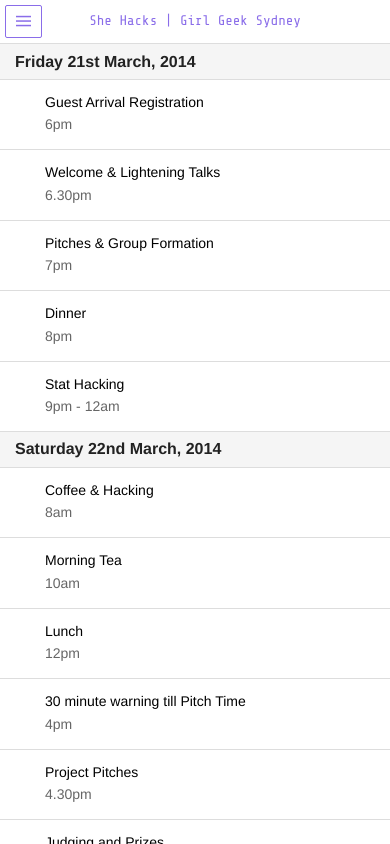
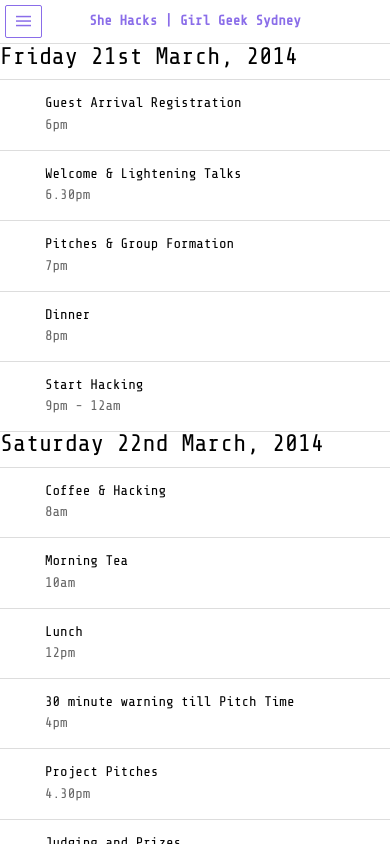
Before and after one commit to georgicodes/sheHacksApp, a plain HTML site: page www/index.html at #!/program in a window 390 px wide. Drawn offline with nearby package versions, Linux system fonts and the light colour scheme; some packages are replaced by stand-ins of ours; files whose address does not match are found by name.

Commit message:
menu and header bar styling changes

```diff
--- a/www/css/app.css
+++ b/www/css/app.css
@@ -19,8 +19,20 @@
 .bar .title {
     font-size: 14px;
     font-family: 'Share Tech Mono', sans-serif;
+    font-weight: bold;
 }
 
+/* TODO: GK Use less instead of this hacky css*/
+body {
+    font-family: 'Share Tech Mono', sans-serif;
+}
+
+h3 {
+    font-family: 'Share Tech Mono', sans-serif;
+
+}
+
+/*http://www.colourlovers.com/palette/411632/Candy_Almond_Rainbow*/
 .candy-pink {
     background-color: #F39DD4;
 }
@@ -36,3 +48,28 @@
 .candy-yellow {
     background-color: #F8F087;
 }
+.candy-grey {
+    background-color: #dddddd;
+}
+
+/*http://www.colourlovers.com/palette/7315/Pop_Is_Everything*/
+.fluro-pink {
+    background-color: #FF00AA;
+}
+.fluro-purple {
+    background-color: #AA00FF;
+}
+.fluro-blue {
+    background-color: #00AAFF;
+}
+.fluro-green {
+    background-color: #AAFF00;
+}
+.fluro-orange {
+    background-color: #FFAA00;
+}
+
+.item-menu {
+    border-width: 3px;
+}
+/*http://www.colourlovers.com/palette/1250813/Pastel_Rainbow*/
--- a/www/js/services.js
+++ b/www/js/services.js
@@ -17,23 +17,24 @@ angular.module('sheHacksApp.services', [])
         }
     })
 
+//    TODO: gk fix colour
     .factory('ProgramService', function () {
         var programDays = [
             {"date": "Friday 21st March, 2014", "program": [
-                {"title": "Guest Arrival Registration", "time": "6pm", iconClass: ''},
-                {"title": "Welcome & Lightening Talks", "time": "6.30pm", iconClass: ''},
-                {"title": "Pitches & Group Formation", "time": "7pm", iconClass: ''},
-                {"title": "Dinner", "time": "8pm", iconClass: ''},
-                {"title": "Stat Hacking", "time": "9pm - 12am", iconClass: ''}
+                {"title": "Guest Arrival Registration", "time": "6pm", iconClass: '', colour: "candy-"},
+                {"title": "Welcome & Lightening Talks", "time": "6.30pm", iconClass: '', colour: "candy-" },
+                {"title": "Pitches & Group Formation", "time": "7pm", iconClass: '', colour: "candy-"},
+                {"title": "Dinner", "time": "8pm", iconClass: '', colour: "candy-"},
+                {"title": "Start Hacking", "time": "9pm - 12am", iconClass: '', colour: "candy-"}
             ]},
             {"date": "Saturday 22nd March, 2014", "program": [
-                {"title": "Coffee & Hacking", "time": "8am", iconClass: ''},
-                {"title": "Morning Tea", "time": "10am", iconClass: ''},
-                {"title": "Lunch", "time": "12pm", iconClass: ''},
-                {"title": "30 minute warning till Pitch Time", "time": "4pm", iconClass: ''},
-                {"title": "Project Pitches", "time": "4.30pm", iconClass: ''},
-                {"title": "Judging and Prizes", "time": "5.30pm", iconClass: ''},
-                {"title": "Party Time", "time": "6pm - Late", iconClass: ''}
+                {"title": "Coffee & Hacking", "time": "8am", iconClass: '', colour: "candy-"},
+                {"title": "Morning Tea", "time": "10am", iconClass: '', colour: "candy-"},
+                {"title": "Lunch", "time": "12pm", iconClass: '', colour: "candy-"},
+                {"title": "30 minute warning till Pitch Time", "time": "4pm", iconClass: '', colour: "candy-"},
+                {"title": "Project Pitches", "time": "4.30pm", iconClass: '', colour: "candy-"},
+                {"title": "Judging and Prizes", "time": "5.30pm", iconClass: '', colour: "candy-"},
+                {"title": "Party Time", "time": "6pm - Late", iconClass: '', colour: "candy-"}
             ]}
         ];
 
--- a/www/templates/menu.html
+++ b/www/templates/menu.html
@@ -1,5 +1,5 @@
 <ul class="list" ng-click="closeMenu()">
-    <a href="{{item.link}}" class="item item-icon-left" ng-repeat="item in list" ng-class="item.colour">
+    <a href="{{item.link}}" class="item item-icon-left item-menu" ng-repeat="item in list" ng-class="item.colour">
         <i ng-class="item.iconClass"></i>
         <i ng-class="item.iconClass"></i>
         {{item.text}}
--- a/www/templates/program.html
+++ b/www/templates/program.html
@@ -2,12 +2,11 @@
 
     <!-- content area -->
     <content has-header="true" scroll="true">
-        <!--<h1>{{title}}</h1>-->
-
         <div class="list">
             <div ng-repeat="item in schedule">
-                <div class="item item-divider">{{item.date}}</div>
-                <div class="item item-icon-left" ng-repeat="slot in item.program">
+                <!--<div class="item item-divider">{{item.date}}</div>-->
+                <h3>{{item.date}}</h3>
+                <div class="item item-icon-left" ng-repeat="slot in item.program" ng-class="slot.colour">
                     <!--<i class="icon ion-email"></i>-->
                     <h3>{{slot.title}}</h3>
                     <p>{{slot.time}}</p>
```
